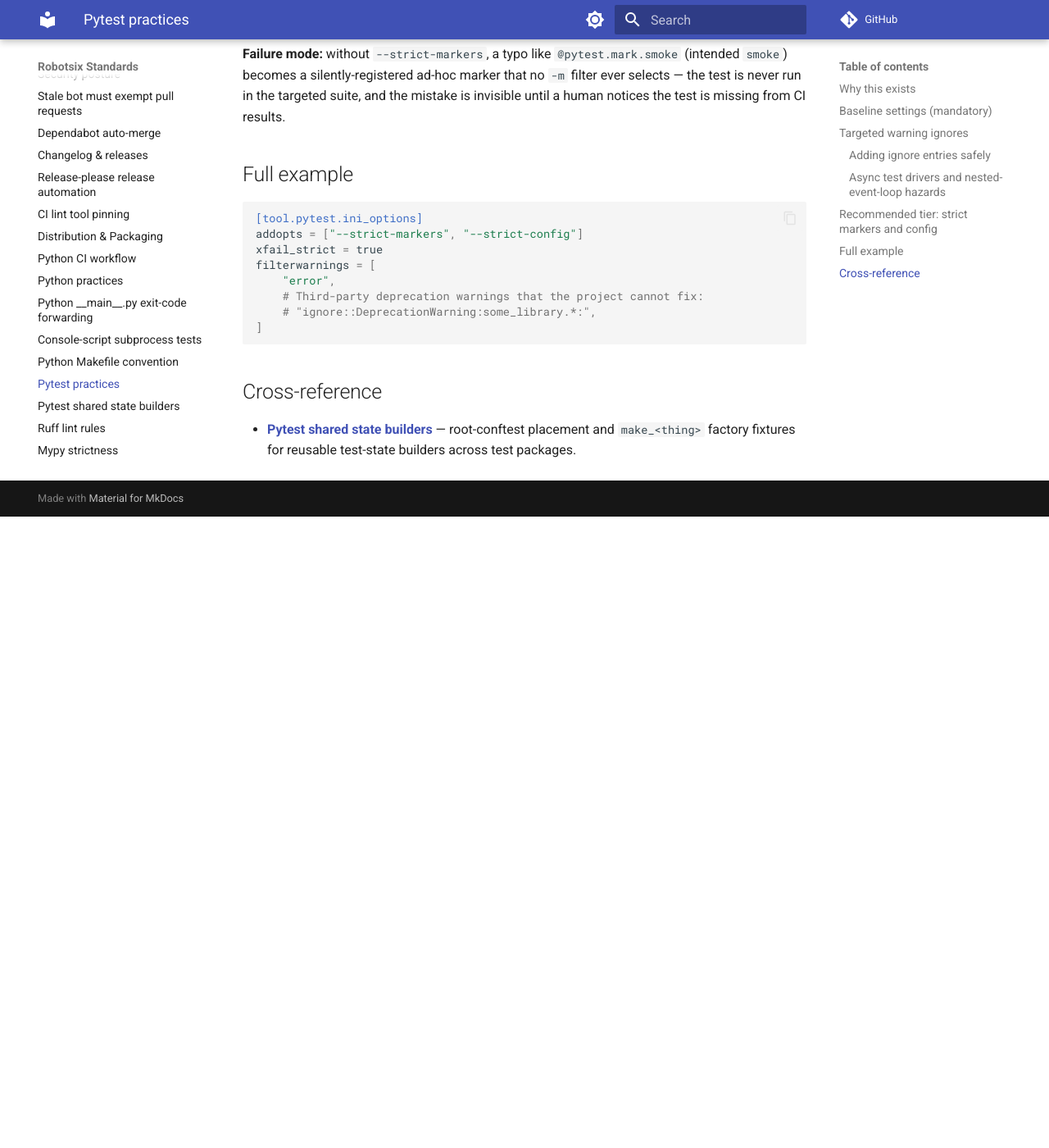
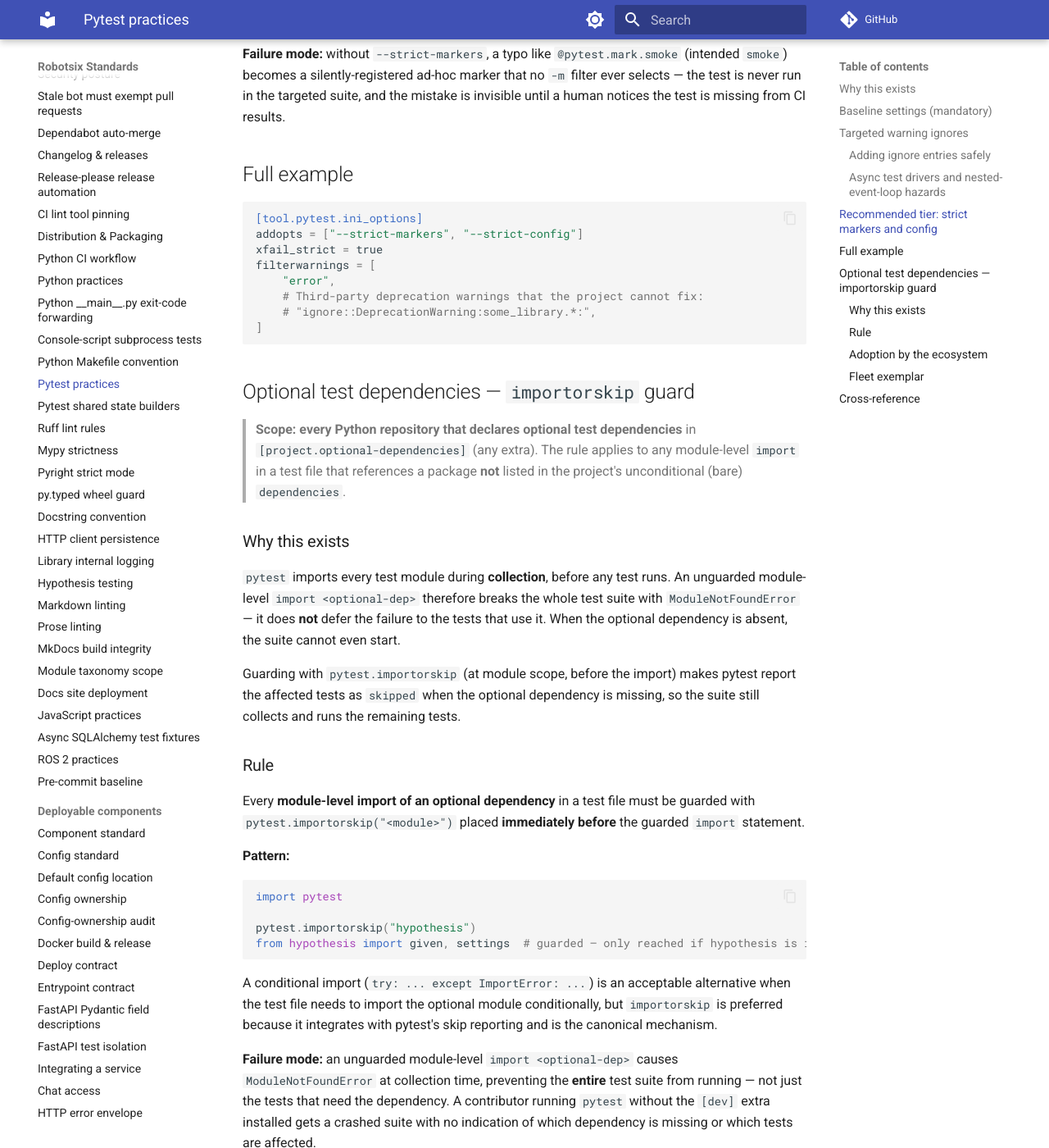
Before and after one commit to damien-robotsix/robotsix-standards, an MkDocs documentation site: the page built from docs/pytest.md, in a window 1280 px wide and 1400 px high, scrolled down 2843 px. Shown: the whole window at 82% size. Built offline with MkDocs 1.6.1 and Material for MkDocs 9.7.7, drawn with Linux system fonts in a browser that asks for light colours; comment, search, counter and statistics services are not loaded; before the commit the page ends 3473 px from its top, so only the background shows below that; some of the changed text lies outside the part shown.

Commit message:
mill: 20260805T173005Z-standardize-guard-optional-test-dependen-ae9c resume-preserve WIP [WIP]

````diff
--- a/docs/pytest.md
+++ b/docs/pytest.md
@@ -149,6 +149,76 @@
 ]
 ```
 
+## Optional test dependencies — `importorskip` guard
+
+> **Scope: every Python repository that declares optional test dependencies**
+> in `[project.optional-dependencies]` (any extra).  The rule applies to any
+> module-level `import` in a test file that references a package **not**
+> listed in the project's unconditional (bare) `dependencies`.
+
+### Why this exists
+
+`pytest` imports every test module during **collection**, before any test
+runs.  An unguarded module-level `import <optional-dep>` therefore breaks
+the whole test suite with `ModuleNotFoundError` — it does **not** defer the
+failure to the tests that use it.  When the optional dependency is absent,
+the suite cannot even start.
+
+Guarding with `pytest.importorskip` (at module scope, before the import)
+makes pytest report the affected tests as `skipped` when the optional
+dependency is missing, so the suite still collects and runs the remaining
+tests.
+
+### Rule
+
+Every **module-level import of an optional dependency** in a test file must
+be guarded with `pytest.importorskip("<module>")` placed **immediately before**
+the guarded `import` statement.
+
+**Pattern:**
+
+```python
+import pytest
+
+pytest.importorskip("hypothesis")
+from hypothesis import given, settings  # guarded — only reached if hypothesis is installed
+```
+
+A conditional import (`try: ... except ImportError: ...`) is an acceptable
+alternative when the test file needs to import the optional module
+conditionally, but `importorskip` is preferred because it integrates with
+pytest's skip reporting and is the canonical mechanism.
+
+**Failure mode:** an unguarded module-level `import <optional-dep>` causes
+`ModuleNotFoundError` at collection time, preventing the **entire** test
+suite from running — not just the tests that need the dependency.  A
+contributor running `pytest` without the `[dev]` extra installed gets a
+crashed suite with no indication of which dependency is missing or which
+tests are affected.
+
+### Adoption by the ecosystem
+
+All prominent typed projects apply exactly this pattern at module scope,
+before the optional-extra imports:
+
+- **pandas** — guards optional-backend test files with `importorskip`
+  (including `minversion` forms).
+- **Pydantic** — module-level `importorskip` for optional extras
+  (`email-validator`, `python-dotenv`, `orjson`, `Babel`) so the suite
+  collects cleanly without them.
+- **FastAPI** — same for SQLAlchemy and version-specific test files.
+
+### Fleet exemplar
+
+`robotsix-config` already codifies this in its `AGENT.md` and follows it:
+`tests/config/test_config_properties.py` calls
+`pytest.importorskip("hypothesis")` at line 9, immediately before the
+`from hypothesis import ...` at lines 12-13.
+
+Repos that follow this standard should also consider adding a CI guardian
+job that mechanically verifies every module-level optional-dependency
+import in `tests/` is guarded, preventing regressions.
+
 ## Cross-reference
 
 - **[Pytest shared state builders](pytest-shared-state-builders.md)** —
````
Also changed, not shown: CHANGELOG.md (+1 -0 lines), README.md (+1 -1 lines), docs/index.md (+3 -2 lines).
